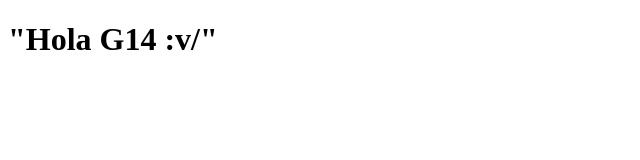
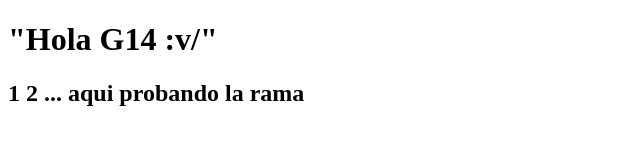
Before and after one commit to Esthuardo/gitGithubColaborativo_G14, a plain HTML site: page index.html in a window 1280 px wide. Shown: the whole page, without its empty margins (0-640 px from the left). Drawn offline with Linux system fonts and the light colour scheme.

Commit message:
trabajando en rama development

```diff
--- a/index.html
+++ b/index.html
@@ -8,5 +8,6 @@
 </head>
 <body>
     <h1>"Hola G14 :v/"</h1>
+    <h2>1 2 ... aqui probando la rama</h2>
 </body>
 </html>
```
